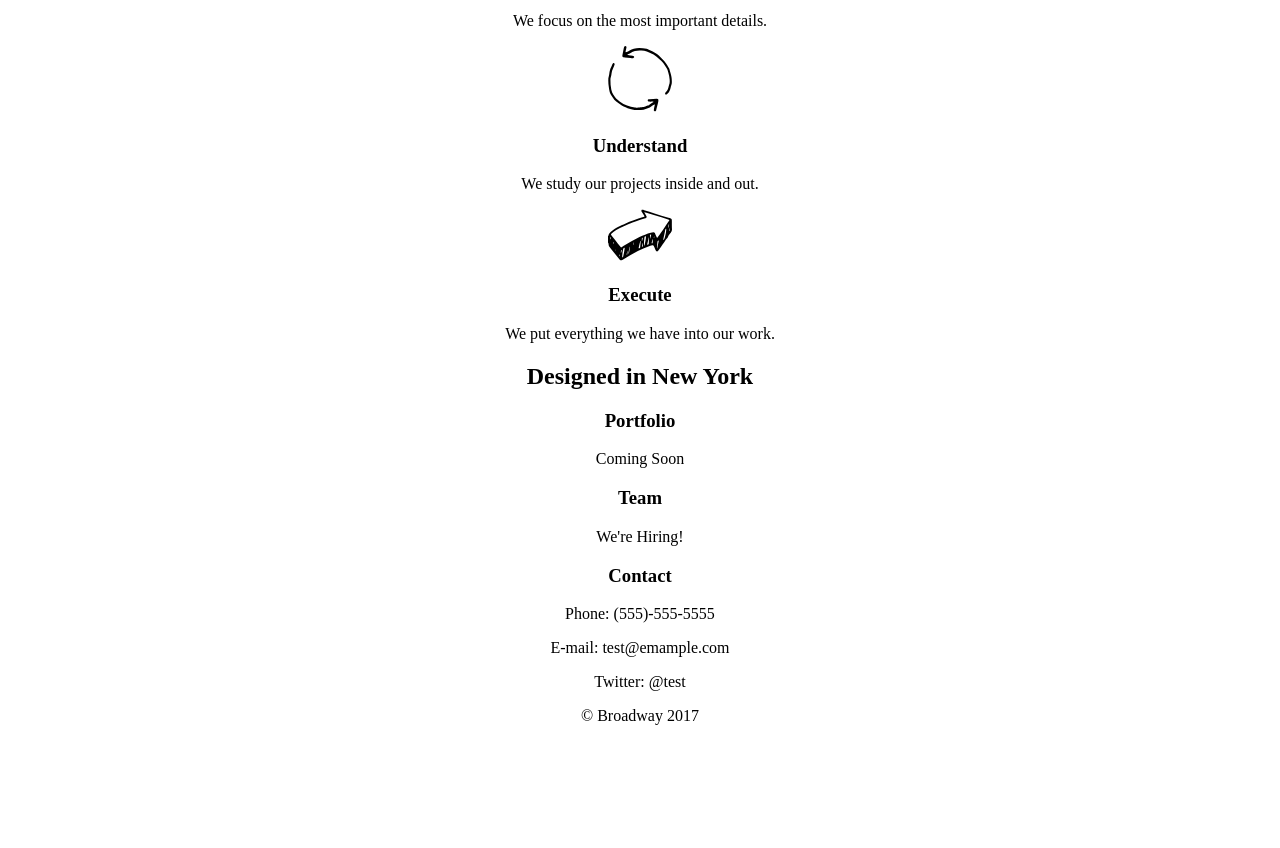
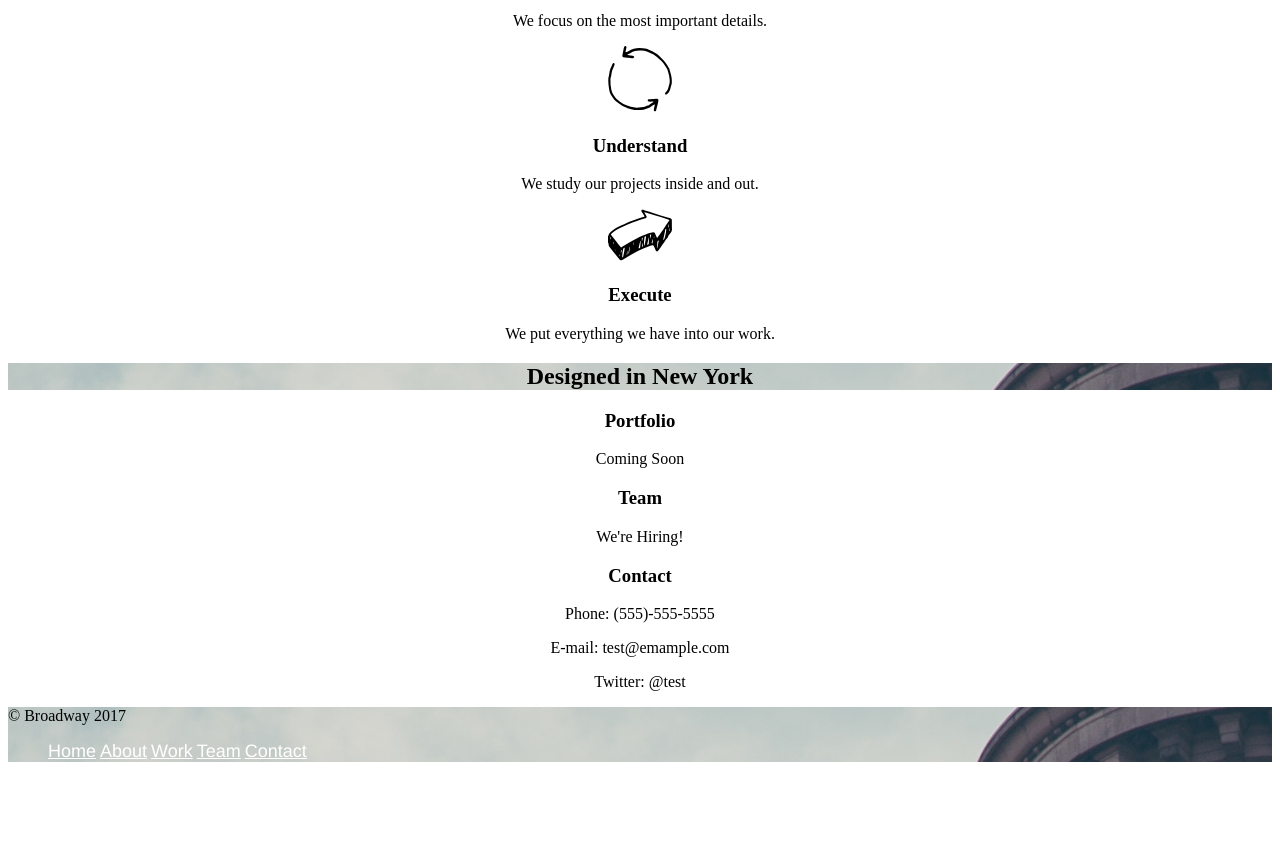
Before and after one commit to EphraimB/Broadway, a plain HTML site: page index.html in a window 1280 px wide. Shown: the part 504-1352 px from the top of the page. After the commit the page ends 1282 px from the top, so only its background shows below. Drawn offline with Linux system fonts and the light colour scheme.

Commit message:
Added the hero image in the two remaining places.

```diff
--- a/index.html
+++ b/index.html
@@ -5,7 +5,7 @@
     <link href="resources/css/style.css" type="text/css" rel="stylesheet">
   </head>
   <body>
-    <div id="hero">
+    <div class="hero">
       <h1>Broadway Design</h1>
       <nav>
         <ul>
@@ -31,7 +31,9 @@
     <img src="resources/img/execute.svg">
     <h3>Execute</h3>
     <p>We put everything we have into our work.</p>
-    <h2>Designed in New York</h2>
+    <div class="hero">
+      <h2>Designed in New York</h2>
+    </div>
     <h3>Portfolio</h3>
     <p>Coming Soon</p>
     <h3>Team</h3>
@@ -40,7 +42,9 @@
     <p>Phone: (555)-555-5555</p>
     <p>E-mail: test@emample.com</p>
     <p>Twitter: @test</p>
+
     <footer>
+      <div class="hero">
       <p>&copy; Broadway 2017</p>
       <nav>
         <ul>
@@ -51,6 +55,7 @@
           <li><a href="">Contact</a></li>
         </ul>
       </nav>
+    </div>
     </footer>
   </body>
 </html>
--- a/resources/css/style.css
+++ b/resources/css/style.css
@@ -1,5 +1,8 @@
 html{text-align: center;}
-#hero{background-image: url("../img/the-flatiron-building.png")}
+.hero{background: url("../img/the-flatiron-building.png");}
 nav ul li{list-style-type: none; font-family: Helvetica; font-size: 18px;}
 nav ul li a{color: white;}
 h1{font-family: Helvetica; font-size: 70px; font-weight: bold; color: white;}
+
+footer{text-align: left; display: inline;}
+footer nav ul li{display: inline;}
```
